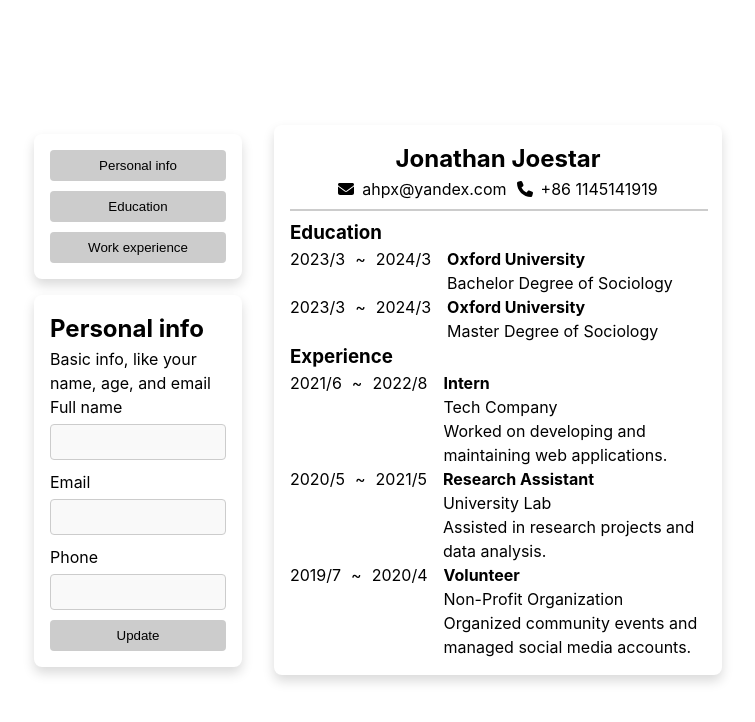
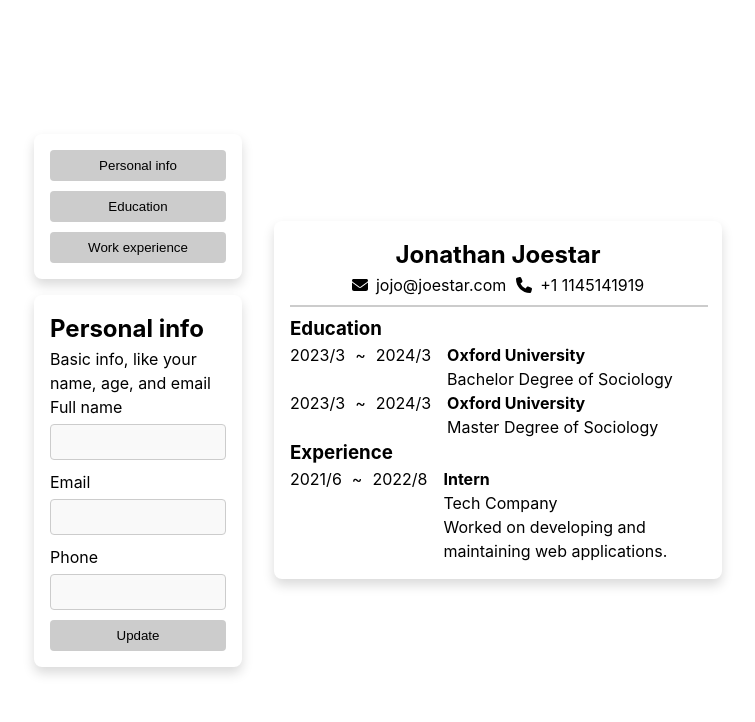
Before and after one commit to ahpx-odin-projects/odin-cv-builder, a React (Vite) app: page / in a window 1280 px wide. Shown: the top 722 px of the page, without its empty margins (262-1017 px from the left). Built offline with nearby package versions, Linux system fonts and the light colour scheme.

Commit message:
Parameterize

```diff
--- a/src/Components/CVPreview/Preview.jsx
+++ b/src/Components/CVPreview/Preview.jsx
@@ -1,39 +1,72 @@
-import Card from "../Universal/Card"
-import { FontAwesomeIcon } from '@fortawesome/react-fontawesome'
-import { faEnvelope, faPhone } from '@fortawesome/free-solid-svg-icons'
-import Experience from "./Experience"
+import Card from "../Universal/Card";
+import { FontAwesomeIcon } from "@fortawesome/react-fontawesome";
+import { faEnvelope, faPhone } from "@fortawesome/free-solid-svg-icons";
+import Experience from "./Experience";
 
-
-export default function Preview() {
-    return (<Card style={{
-        // height: '90vh',
-      }}>
-        <div style={{display: 'flex', alignItems: 'center', flexDirection:'column'}}>
-            <h2>Jonathan Joestar</h2>
+export default function Preview({
+  name = "Jonathan Joestar",
+  email = "jojo@joestar.com",
+  phone = "+1 1145141919",
+  education = [
+    <Experience
+      startTime="2023/3"
+      endTime="2024/3"
+      title="Oxford University"
+      subtitle="Bachelor Degree of Sociology"
+      key="default1"
+    />,
+    <Experience
+      startTime="2023/3"
+      endTime="2024/3"
+      title="Oxford University"
+      subtitle="Master Degree of Sociology"
+      key="default2"
+    />,
+  ],
+  experience = [
+    <Experience
+      startTime="2021/6"
+      endTime="2022/8"
+      title="Intern"
+      subtitle="Tech Company"
+      description="Worked on developing and maintaining web applications."
+      key="default1"
+    />,
+  ],
+}) {
+  return (
+    <Card>
+      <div
+        style={{
+          display: "flex",
+          alignItems: "center",
+          flexDirection: "column",
+        }}
+      >
+        <h2>{name}</h2>
         <div>
-                <span style={{marginRight: '10px'}}>
-                    <FontAwesomeIcon icon={faEnvelope} style={{ marginRight: '8px' }} />
-                    ahpx@yandex.com
+          <span style={{ marginRight: "10px" }}>
+            <FontAwesomeIcon icon={faEnvelope} style={{ marginRight: "8px" }} />
+            {email}
           </span>
           <span>
-                    <FontAwesomeIcon icon={faPhone} style={{ marginRight: '8px' }} />
-                    +86 1145141919
+            <FontAwesomeIcon icon={faPhone} style={{ marginRight: "8px" }} />
+            {phone}
           </span>
         </div>
       </div>
-        <hr/>
-        <div style={{
-            display: 'flex',
-            flexDirection: 'column',
-        }}>
+      <hr />
+      <div
+        style={{
+          display: "flex",
+          flexDirection: "column",
+        }}
+      >
         <h3>Education</h3>
-            <Experience startTime='2023/3' endTime='2024/3' title='Oxford University' subtitle='Bachelor Degree of Sociology'/>
-            <Experience startTime='2023/3' endTime='2024/3' title='Oxford University' subtitle='Master Degree of Sociology'/>
+        {education}
         <h3>Experience</h3>
-            <Experience startTime='2021/6' endTime='2022/8' title='Intern' subtitle='Tech Company' description='Worked on developing and maintaining web applications.'/>
-            <Experience startTime='2020/5' endTime='2021/5' title='Research Assistant' subtitle='University Lab' description='Assisted in research projects and data analysis.'/>
-            <Experience startTime='2019/7' endTime='2020/4' title='Volunteer' subtitle='Non-Profit Organization' description='Organized community events and managed social media accounts.'/>
+        {experience}
       </div>
     </Card>
-    )
+  );
 }
```
Lines whose indentation alone changed are shown as unchanged.
